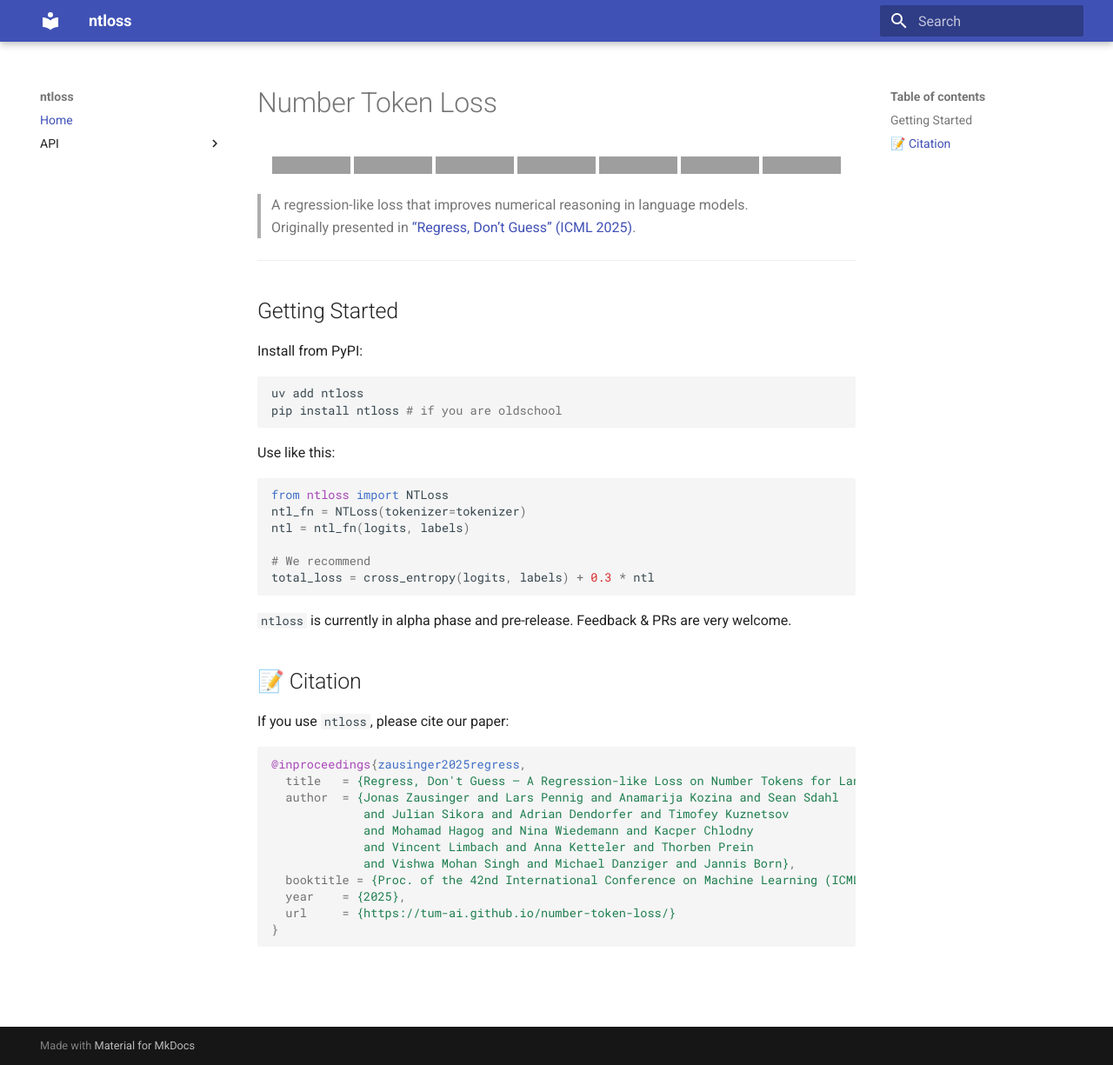
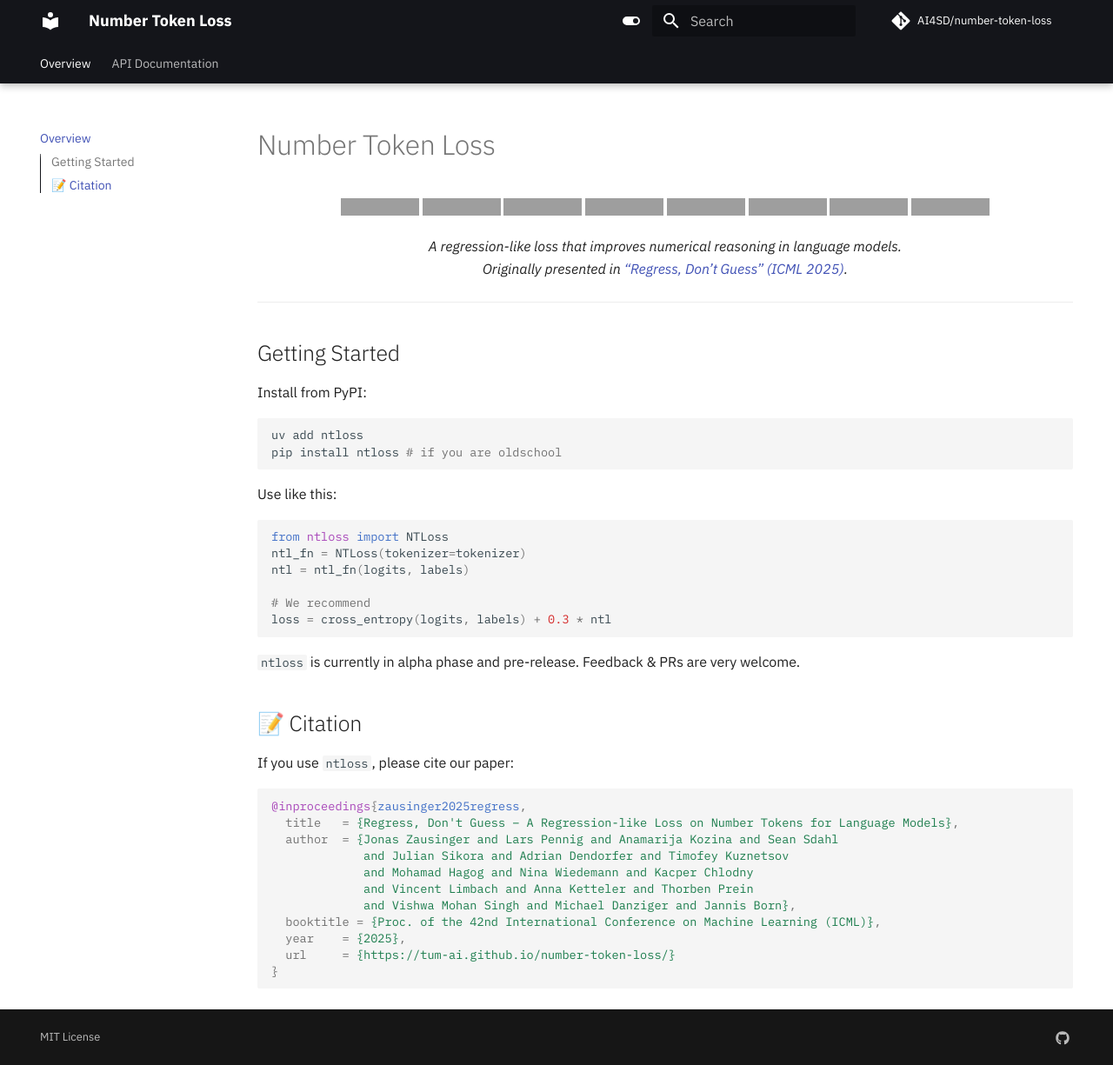
Before and after one commit to ai4sd/number-token-loss, an MkDocs documentation site: the page built from docs/index.md, in a window 1280 px wide and 1225 px high. Shown: the whole window at 87% size. Built offline with MkDocs 1.6.1 and Material for MkDocs 9.7.7, drawn with Linux system fonts in a browser that asks for light colours; comment, search, counter and statistics services are not loaded; grey boxes are pictures that could not be loaded.

Commit message:
doc: Update template and add details (#6)

````diff
--- /dev/null
+++ b/docs/css/mkdocstrings-chips.css
@@ -0,0 +1,28 @@
+/* Colorize mkdocstrings symbol-type badges */
+.md-typeset .doc-symbol {
+    border-radius: .25rem;
+    font-size: .72em;
+    padding: .12em .4em;
+}
+
+.md-typeset .doc-symbol--module {
+    background: #e8f0ff;
+    color: #1a4fff;
+}
+
+.md-typeset .doc-symbol--class {
+    background: #e6f7ef;
+    color: #0a7f4f;
+}
+
+.md-typeset .doc-symbol--method,
+.md-typeset .doc-symbol--function {
+    background: #fff3e0;
+    color: #b95a00;
+}
+
+.md-typeset .doc-symbol--attribute,
+.md-typeset .doc-symbol--variable {
+    background: #f3e8ff;
+    color: #6b21a8;
+}
--- /dev/null
+++ b/docs/css/nav-code-style.css
@@ -0,0 +1,9 @@
+/* Style only the submodule entries under 'paperscraper' */
+.md-sidebar--primary nav.md-nav[aria-labelledby="__nav_2_label"] li.md-nav__item ul.md-nav__list li.md-nav__item .md-ellipsis {
+    font-family: var(--md-code-font-family);
+    font-size: .9em;
+    background: var(--md-code-bg-color);
+    color: var(--md-code-fg-color);
+    padding: 0 .3rem;
+    border-radius: .2rem;
+}
--- a/docs/index.md
+++ b/docs/index.md
@@ -9,13 +9,16 @@ title: Number Token Loss
     <img src="https://img.shields.io/badge/Paper-ICML%202025-darkgreen.svg" alt="Paper">
   </a>
   <a href="https://tum-ai.github.io/number-token-loss/">
-    <img src="https://img.shields.io/badge/GitHub-Pages-blue.svg" alt="Landing Page">
+    <img src="https://img.shields.io/badge/Landing-Page-blue.svg" alt="Landing Page">
   </a>
   <a href="https://huggingface.co/spaces/jannisborn/NumberTokenLoss">
-    <img src="https://img.shields.io/badge/Demo-🌐-yellow.svg" alt="Demo">
+    <img src="https://img.shields.io/badge/🤗-Demo-yellow.svg" alt="Demo">
   </a>
   <a href="https://github.com/AI4SD/number-token-loss/actions/workflows/ci.yaml">
     <img src="https://github.com/AI4SD/number-token-loss/actions/workflows/ci.yaml/badge.svg" alt="CI">
+  </a>
+  <a href="https://ai4sd.github.io/number-token-loss/">
+    <img src="https://github.com/AI4SD/number-token-loss/actions/workflows/docs.yaml/badge.svg" alt="CI">
   </a>
   <a href="https://badge.fury.io/py/ntloss">
     <img src="https://badge.fury.io/py/ntloss.svg" alt="PyPI">
@@ -28,8 +31,10 @@ title: Number Token Loss
   </a>
 </p>
 
-> A regression-like loss that improves numerical reasoning in language models.
-> Originally presented in [“Regress, Don’t Guess” (ICML 2025)](https://arxiv.org/abs/2411.02083).
+<div align="center">
+<em>A regression-like loss that improves numerical reasoning in language models.</em><br>
+<em>Originally presented in <a href="https://arxiv.org/abs/2411.02083">“Regress, Don’t Guess” (ICML 2025)</a>.</em>
+</div>
 
 ---
 
@@ -49,10 +54,11 @@ ntl_fn = NTLoss(tokenizer=tokenizer)
 ntl = ntl_fn(logits, labels)
 
 # We recommend
-total_loss = cross_entropy(logits, labels) + 0.3 * ntl
+loss = cross_entropy(logits, labels) + 0.3 * ntl
 ```
 
 `ntloss` is currently in alpha phase and pre-release. Feedback & PRs are very welcome.
+
 
 ## 📝 Citation
 
--- a/mkdocs.yaml
+++ b/mkdocs.yaml
@@ -1,24 +1,131 @@
-site_name: ntloss
+site_name: Number Token Loss
+site_description: Documentation for the `ntloss` python package
+# site_url :
+# Repository
+repo_name: AI4SD/number-token-loss
+repo_url: https://github.com/AI4SD/number-token-loss
+edit_uri: edit/main/docs/
+
+# Theme
+theme:
+  name: material
+  font:
+    text: IBM Plex Sans
+    code: IBM Plex Mono
+  # logo: favicon.png
+  # favicon: favicon.png
+  features:
+    - content.code.annotate
+    # - content.tabs.link
+    - content.tooltips
+    # - header.autohide
+    # - navigation.expand
+    - navigation.indexes
+    # - navigation.instant
+    - navigation.sections
+    - navigation.tabs
+    - navigation.tabs.sticky
+    - navigation.top
+    - navigation.tracking
+    - search.highlight
+    - search.share
+    - search.suggest
+    - toc.follow
+    - toc.integrate
+  palette:
+    - scheme: default
+      primary: black
+      accent: blue
+      toggle:
+        icon: material/toggle-switch
+        name: Switch to dark mode
+    - scheme: slate
+      primary: black
+      accent: blue
+      toggle:
+        icon: material/toggle-switch-off-outline
+        name: Switch to light mode
+  language: en
+
+nav:
+  - Overview: index.md
+  - API Documentation:
+      - Loss Classes: api/core.md
+      - Utilities: api/utils.md
+
+
+# Copyright
+copyright: MIT License
+
+# Customization
+extra:
+  social:
+    - icon: fontawesome/brands/github
+      link: https://github.com/AI4SD/number-token-loss
+  generator: false
+
+# Plugins
+plugins:
+  - search
+  - mkdocstrings:
+      default_handler: python
+      handlers:
+        python:
+          options:
+            show_submodules: true
+            heading_level: 2
+            group_by_category: true
+            members_order: source
+            show_symbol_type_heading: true
+            show_symbol_type_toc: true
+            render_typehint_in_signature: true
+            show_root_heading: true
+            show_signature_annotations: true
+            show_source: true
+
 markdown_extensions:
   - pymdownx.highlight:
       anchor_linenums: true
-      line_spans: __span
-      pygments_lang_class: true
   - pymdownx.inlinehilite
-  - pymdownx.snippets
-  - pymdownx.superfences
-theme:
-  name: material
-  features:
-    - navigation.instant
-    - navigation.top
-plugins:
-  - search
-  - mkdocstrings:
-      handlers:
-        python:
-          paths: ["."]
-nav:
-  - Home: index.md
-  - API:
-      - ntloss: reference/ntloss.md
+  - md_in_html
+  - abbr
+  - admonition
+  - attr_list
+  - def_list
+  - footnotes
+  - meta
+  - toc:
+      permalink: true
+      # toc_depth: 2
+  - pymdownx.arithmatex:
+      generic: true
+  - pymdownx.betterem:
+      smart_enable: all
+  - pymdownx.caret
+  - pymdownx.critic
+  - pymdownx.details
+  - pymdownx.emoji:
+      emoji_index: !!python/name:material.extensions.emoji.twemoji
+      emoji_generator: !!python/name:material.extensions.emoji.to_svg
+  - pymdownx.keys
+  - pymdownx.mark
+  - pymdownx.smartsymbols
+  - pymdownx.snippets:
+      check_paths: true
+  - pymdownx.superfences:
+      custom_fences:
+        - name: mermaid
+          class: mermaid
+          format: !!python/name:pymdownx.superfences.fence_code_format
+  - pymdownx.tabbed:
+      alternate_style: true
+  - pymdownx.tasklist:
+      custom_checkbox: true
+  - pymdownx.tilde
+
+extra_css:
+  - css/nav-code-style.css
+  - css/mkdocstrings-chips.css
+extra_javascript:
+  - js/termynal.js
+  - js/custom.js
--- a/pyproject.toml
+++ b/pyproject.toml
@@ -56,6 +56,7 @@ dev-dependencies = [
   "mypy>=1.17.1",
   "mkdocs-material>=9.6",
   "mkdocstrings[python]>=0.24",
+  "mkdocs-material-extensions"
 ]
 
 [tool.ruff]
````
Also changed, not shown: README.md (+3 -3 lines), docs/api/core.md (added, +6 -0 lines), docs/api/index.md (added, +13 -0 lines), docs/api/utils.md (added, +6 -0 lines), docs/reference/ntloss.md (deleted, +0 -4 lines), 1 other file.
